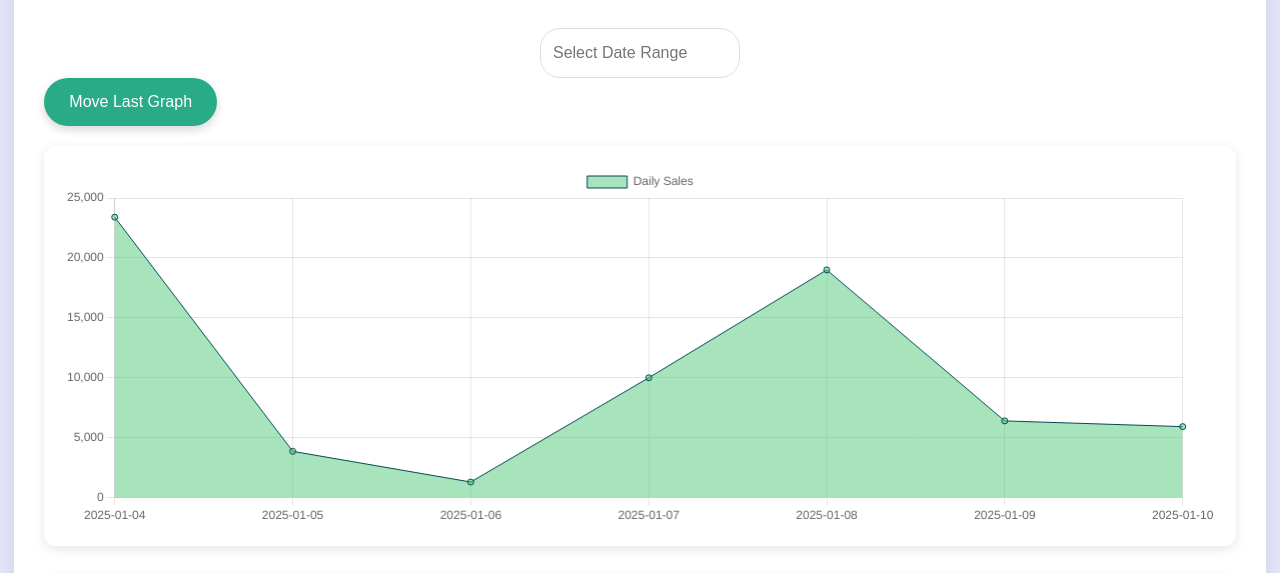
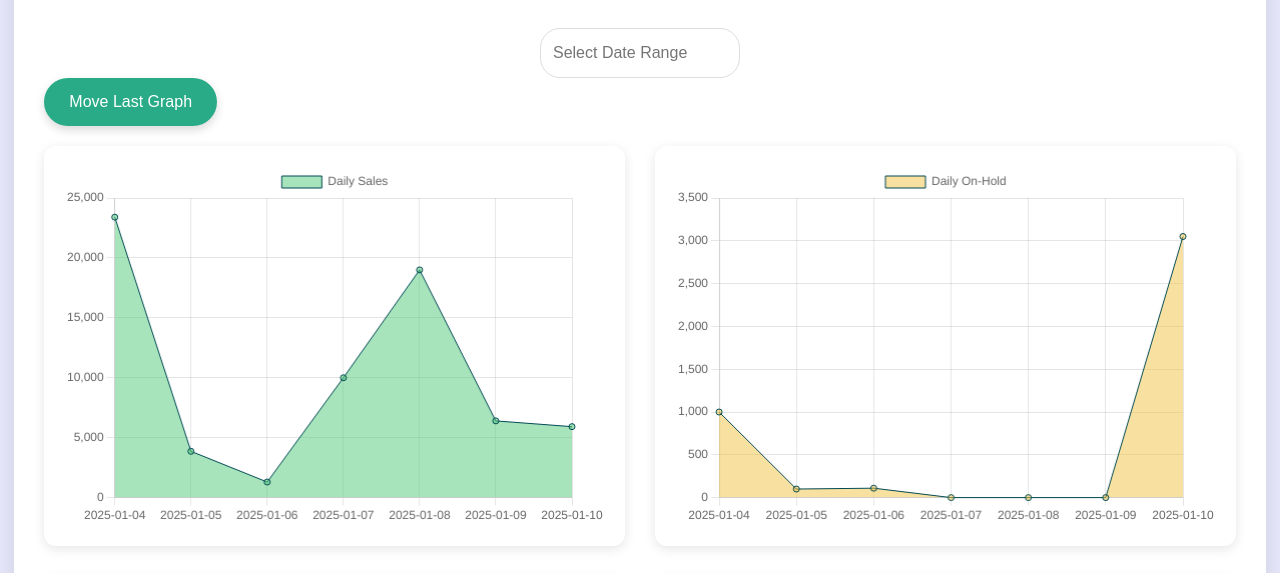
Before and after one commit to khetrabilashaproduct/sales, a plain HTML site: page graph.html in a window 1280 px wide. Shown: the part 227-800 px from the top of the page. Drawn offline with nearby package versions, Linux system fonts and the light colour scheme.

Commit message:
update site

```diff
--- a/graph.html
+++ b/graph.html
@@ -149,7 +149,7 @@ h1 {
     align-items: center;
     animation: fadeIn 1s ease;
     transition: all 0.3s ease;
-    min-width: 50%;
+    min-width: 20%;
 }
 
 .chart-card:hover {
@@ -321,7 +321,7 @@ document.addEventListener("DOMContentLoaded", async () => {
 
     const fetchData = async () => {
         try {
-            const response = await fetch("/data/2025.json");
+            const response = await fetch("data/2025.json");
             if (!response.ok) throw new Error("Failed to fetch data");
             return await response.json();
         } catch (error) {
```
Also changed, not shown: index.html (+1 -1 lines).
